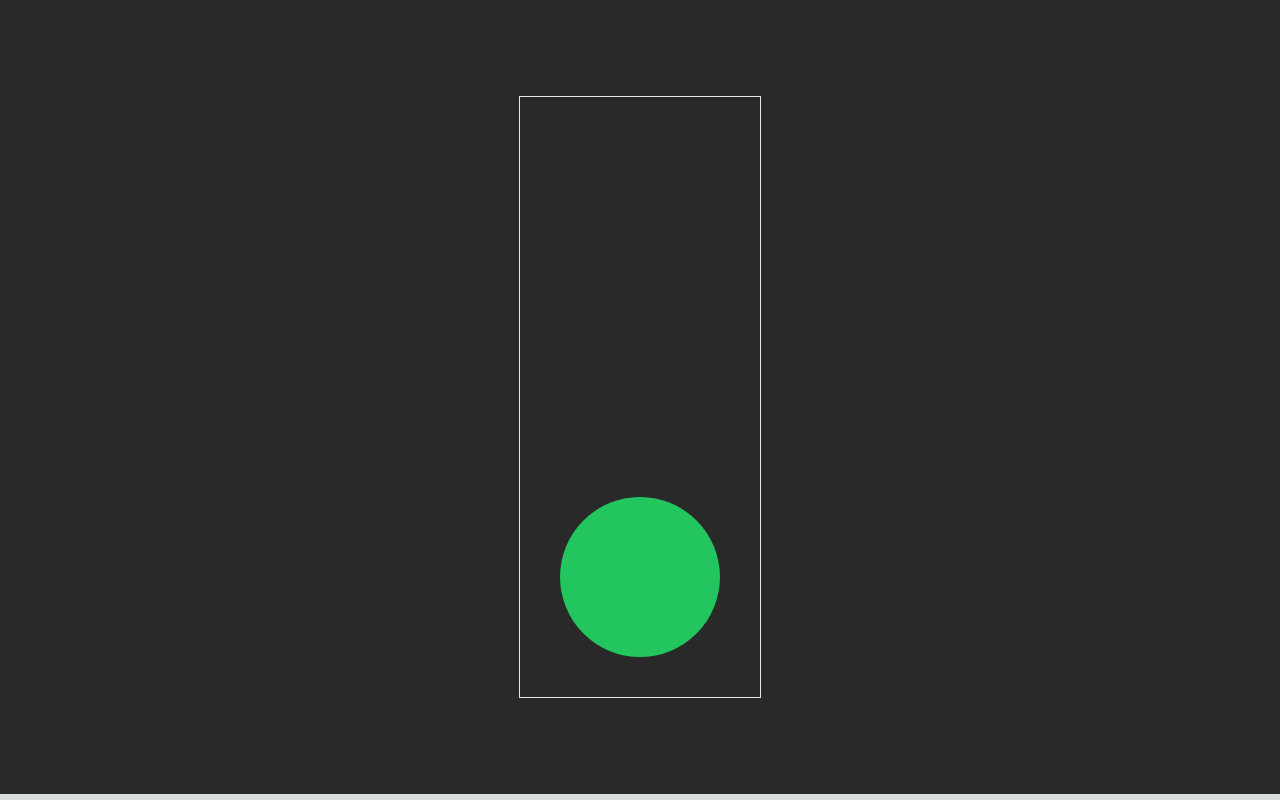
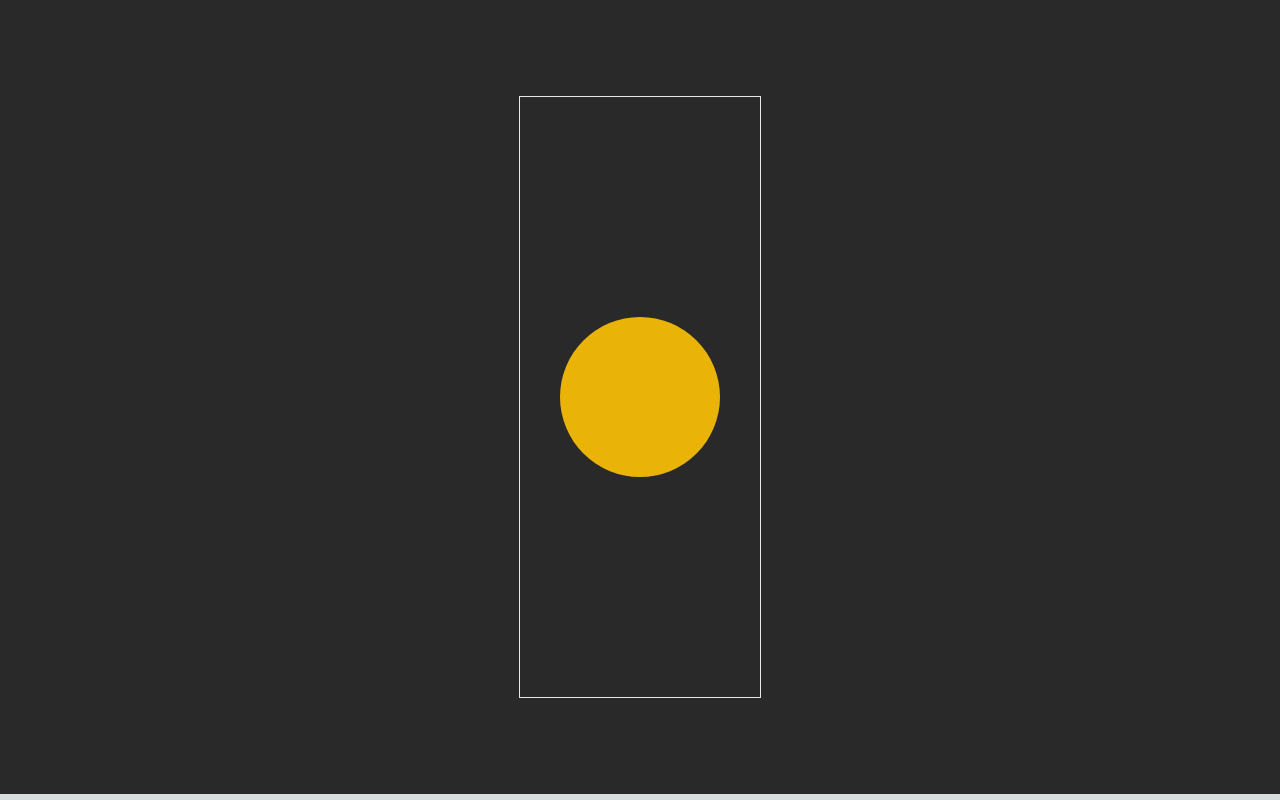
Before and after one commit to Mcdemzy/traffic-light-next-js, a Next.js app: page / in a window 1280 px wide. Built offline with nearby package versions, Linux system fonts and the light colour scheme.

Commit message:
Changed Logic

```diff
--- a/components/TrafficLight.tsx
+++ b/components/TrafficLight.tsx
@@ -10,13 +10,13 @@ function TrafficLight() {
   useEffect(() => {
     const timer = setTimeout(() => {
       if (light === "red") {
-        setLight("green");
+        setLight("yellow");
       }
       if (light === "green") {
-        setLight("yellow");
+        setLight("red");
       }
       if (light === "yellow") {
-        setLight("red");
+        setLight("green");
       }
     }, getLightDuration(light) * 1000);
     return () => clearTimeout(timer);
```
